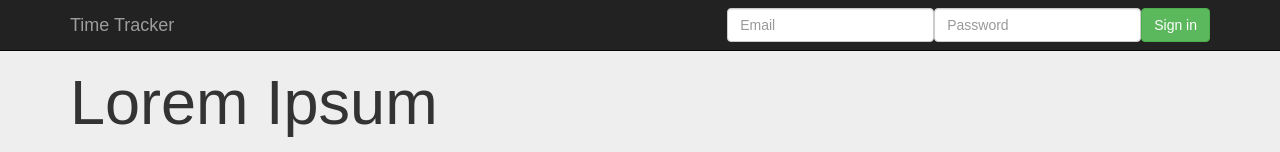
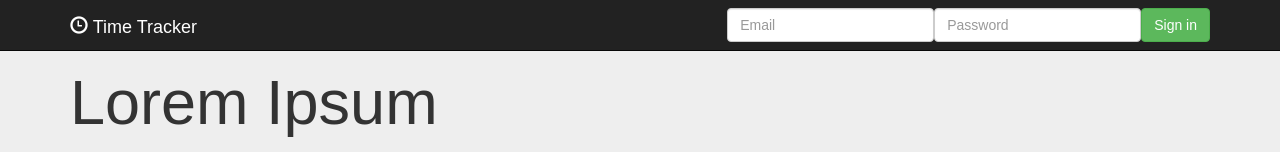
Before and after one commit to benhallouk/time-tracker, a React (Create React App) app: page / in a window 1280 px wide. Shown: the top 152 px of the page. Built offline with nearby package versions, Linux system fonts and the light colour scheme.

Commit message:
Tweak the header UI

```diff
--- a/src/components/header.js
+++ b/src/components/header.js
@@ -26,7 +26,9 @@ class Header extends Component {
                 <span className="icon-bar"></span>
                 <span className="icon-bar"></span>
               </button>
-              <a className="navbar-brand" href="#">Time Tracker</a>
+              <a className="navbar-brand" href="#">
+                <span className="glyphicon glyphicon-time" aria-hidden="true"></span> Time Tracker
+              </a>
             </div>
             <div id="navbar" className="navbar-collapse collapse">
               {this.props.isAuthenticated ?
--- a/src/index.css
+++ b/src/index.css
@@ -2,6 +2,10 @@ body {
   margin: 0;
   padding: 0;
   font-family: sans-serif;
+}
+
+.navbar-inverse .navbar-brand {
+    color: #fff;
 }
 
 .tasks button
```
